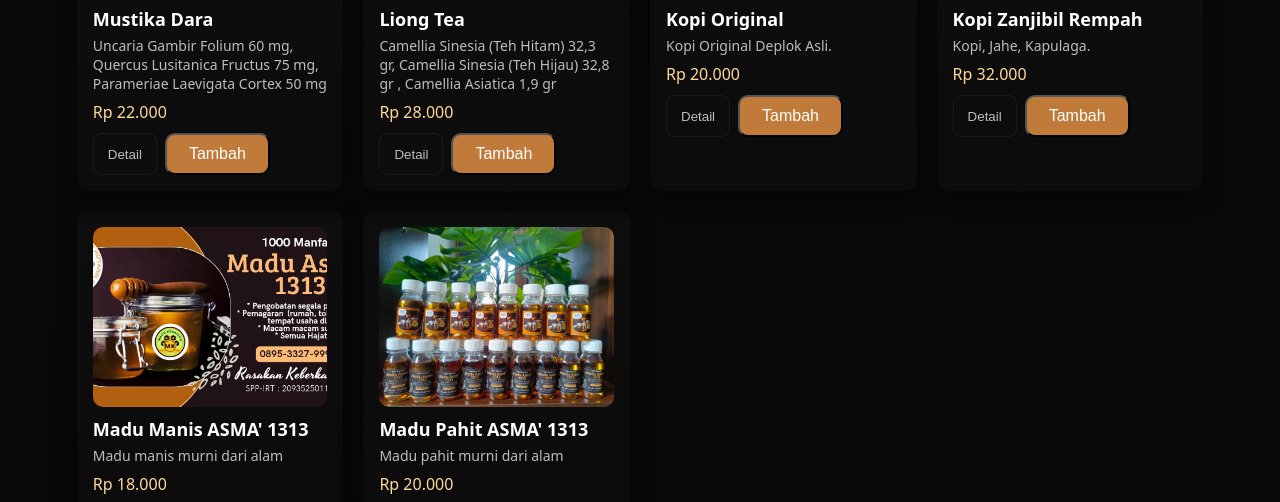
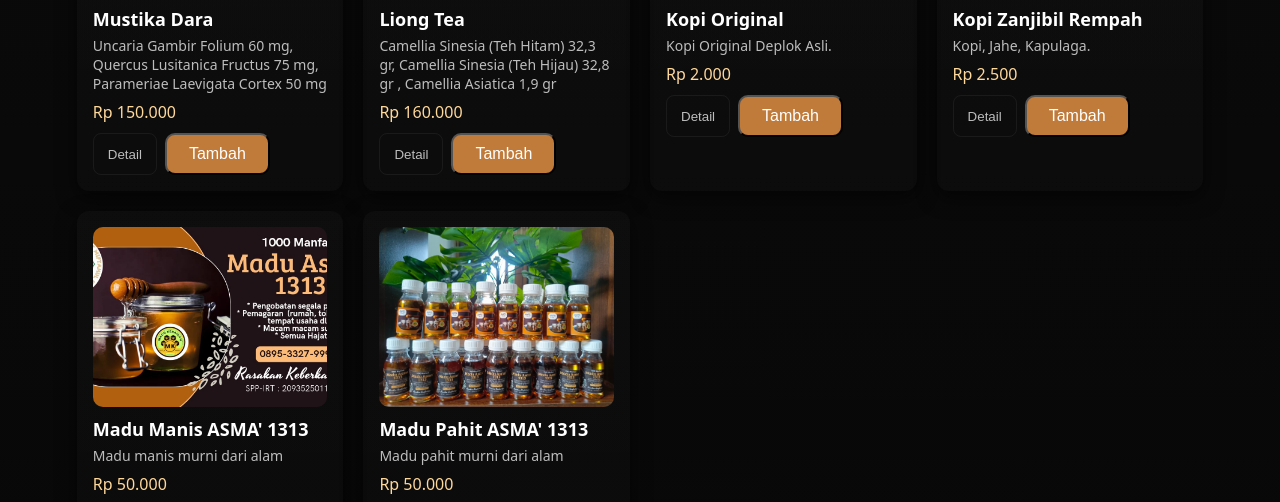
Before and after one commit to Wahyu1011/MK_SHOP, a plain HTML site: page index.html in a window 1280 px wide. Shown: the part 934-1436 px from the top of the page. Drawn offline with Linux system fonts and the light colour scheme.

Commit message:
Update product prices in index.html

```diff
--- a/index.html
+++ b/index.html
@@ -570,7 +570,7 @@
         {
           id: 1,
           name: "Mustika Dara",
-          price: 22000,
+          price: 150000,
           category: "teh",
           image: "img/mustikadara.jpeg",
           stars: 5,
@@ -579,7 +579,7 @@
         {
           id: 2,
           name: "Liong Tea",
-          price: 28000,
+          price: 160000,
           category: "teh",
           image: "img/liongtea.jpeg",
           stars: 5,
@@ -588,7 +588,7 @@
         {
           id: 3,
           name: "Kopi Original",
-          price: 20000,
+          price: 2000,
           category: "coffee",
           image: "img/kopiori.jpeg",
           stars: 4,
@@ -597,7 +597,7 @@
         {
           id: 4,
           name: "Kopi Zanjibil Rempah",
-          price: 32000,
+          price: 2500,
           category: "coffee",
           image: "img/kopiori.jpeg",
           stars: 5,
@@ -606,7 +606,7 @@
         {
           id: 5,
           name: "Madu Manis ASMA' 1313",
-          price: 18000,
+          price: 50000,
           category: "madu",
           image: "img/madu1.jpeg",
           stars: 4,
@@ -615,7 +615,7 @@
         {
           id: 6,
           name: "Madu Pahit ASMA' 1313",
-          price: 20000,
+          price: 50000,
           category: "madu",
           image: "img/madu2.jpeg",
           stars: 4,
```
